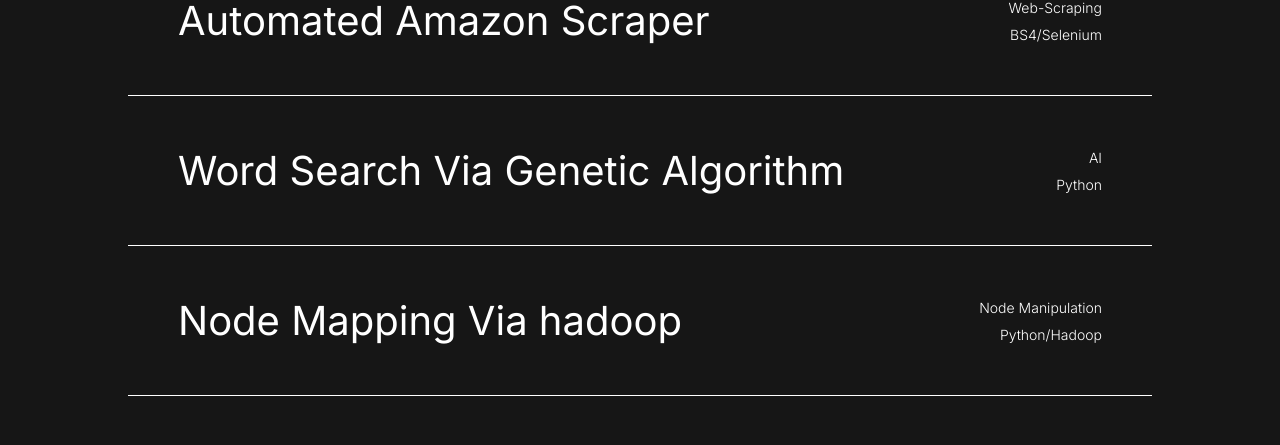
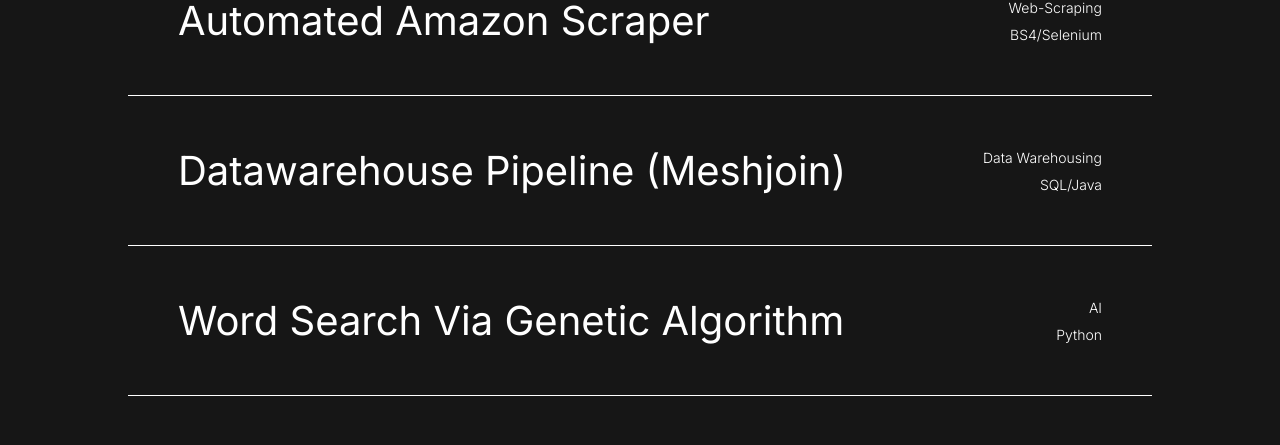
Before and after one commit to Ahmed-Shayan-Arsalan/portfolio, a Next.js app: page /portfolio/ in a window 1280 px wide. Shown: the part 3071-3516 px from the top of the page. Built offline with nearby package versions, Linux system fonts and the light colour scheme.

Commit message:
Update projects.js

```diff
--- a/src/Data/projects.js
+++ b/src/Data/projects.js
@@ -64,6 +64,14 @@ export const projects=[
         type:'Web-Scraping',
     },
     {
+        name:'Datawarehouse Pipeline (Meshjoin)',
+        src:'DW.webp',
+        link:'https://github.com/Ahmed-Shayan-Arsalan/MeshJoin-Warehouse',
+        color:"#706D63",
+        tech:'SQL/Java',
+        type:'Data Warehousing',
+    },
+    {
         name:'Word Search Via Genetic Algorithm',
         src:'genetic.webp',
         link:'https://github.com/Ahmed-Shayan-Arsalan/Word-Search-Via-Genetic-Algorithm',
```
